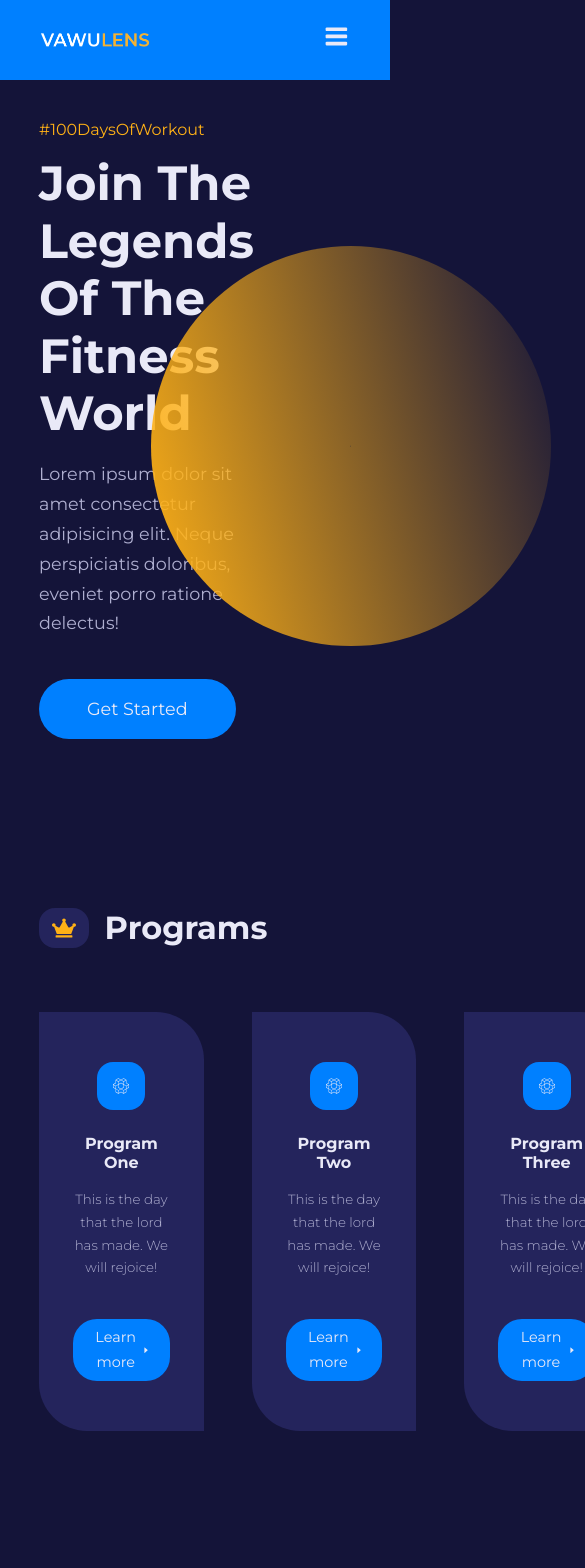
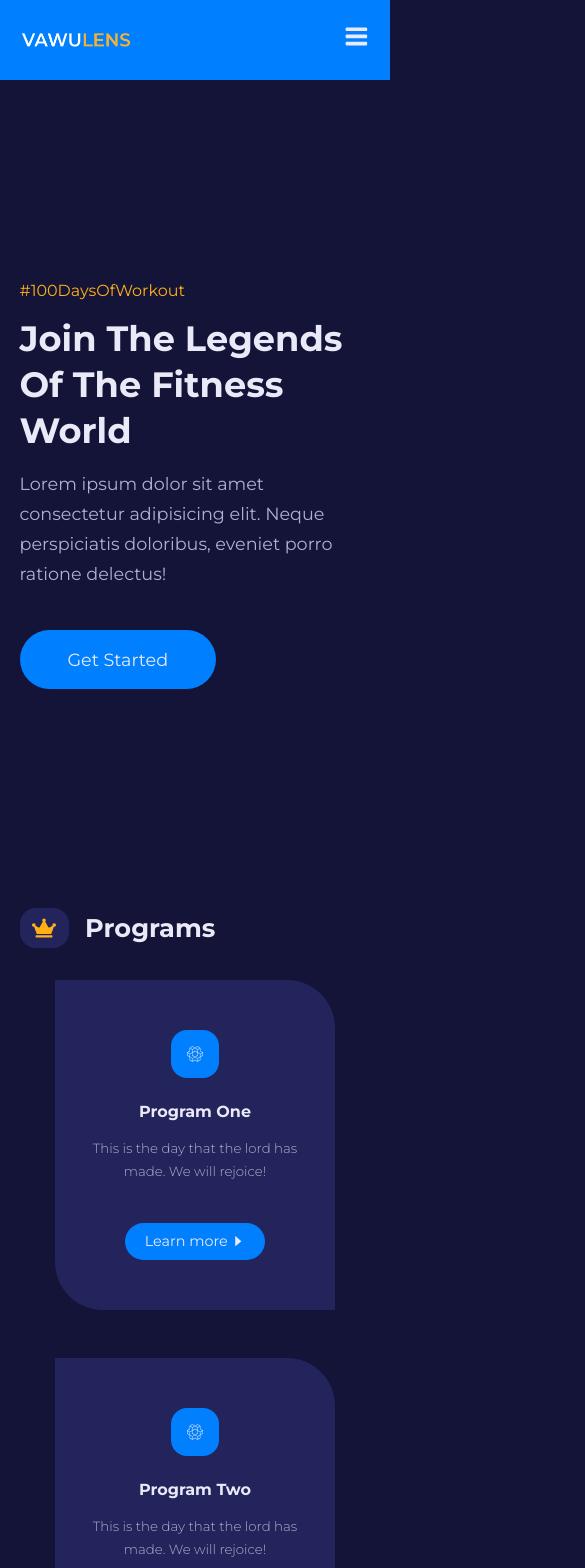
Before and after one commit to idiakeg/airwick-gym, a React (Create React App) app: page / in a window 390 px wide. Shown: the top 1568 px of the page, 585 px wide, since content can reach past the window. Built offline with nearby package versions, Linux system fonts and the light colour scheme.

Commit message:
made the Home page responsive on medium and small devices

```diff
--- a/src/index.css
+++ b/src/index.css
@@ -167,3 +167,28 @@ section {
 	margin-top: 1rem;
 	font-weight: 300;
 }
+
+/* ===================== MEDIA QUERY (medium screens) ======================= */
+
+@media screen and (max-width: 1024px) {
+	.container {
+		width: var(--container-width-md);
+	}
+
+	h1 {
+		font-size: 2rem;
+	}
+
+	h2 {
+		font-size: 1.6rem;
+	}
+}
+
+/* ===================== MEDIA QUERY (small screens) ======================= */
+
+@media screen and (max-width: 600px) {
+	h1 {
+		font-size: 2.2rem;
+		line-height: 1.3;
+	}
+}
--- a/src/pages/home/Home.css
+++ b/src/pages/home/Home.css
@@ -273,3 +273,129 @@ footer {
 	padding: 2rem 0;
 	margin-top: 5rem;
 }
+
+/* ================ MEDIA QUERY (media screens) ============ */
+
+@media screen and (max-width: 1024px) {
+	/* MIAN HEADER */
+	.main__header {
+		height: fit-content;
+		padding: 10rem 0;
+	}
+
+	.main__header-container {
+		gap: 0;
+	}
+
+	.main__header-circle {
+		width: 16rem;
+		height: 16rem;
+	}
+
+	/* PROGRAMS */
+
+	.programs__wrapper {
+		grid-template-columns: repeat(2, 1fr);
+	}
+
+	/* VALUES */
+	.values__container {
+		grid-template-columns: 1fr;
+		gap: 4rem;
+		justify-content: center;
+	}
+
+	.values__image {
+		display: none;
+	}
+
+	.values__wrapper {
+		gap: 4rem 3rem;
+	}
+
+	/* FAQs */
+	.faq__wrapper {
+		grid-template-columns: 1fr;
+	}
+
+	/* TESTIMONIALS */
+	.testimonials {
+		width: 75%;
+	}
+
+	/* FOOTER */
+	.footer__container {
+		grid-template-columns: repeat(2, 1fr);
+		gap: 4rem;
+	}
+}
+
+/* =========MEDIA QUERIES (small screens) ========== */
+
+@media screen and (max-width: 600px) {
+	/* Main header */
+	.main__header {
+		margin-top: 0;
+		padding: 10rem 0 0;
+		height: 100vh;
+	}
+
+	.main__header-container {
+		grid-template-columns: 1fr;
+	}
+
+	.main__header-right {
+		display: none;
+	}
+
+	/* programs */
+	.programs__wrapper {
+		grid-template-columns: 1fr;
+		margin-top: 2rem;
+	}
+
+	.programs__program {
+		width: 80%;
+		margin-inline: auto;
+	}
+
+	/* values */
+	.values__wrapper {
+		grid-template-columns: 1fr;
+		gap: 3rem;
+	}
+
+	.card.values__value {
+		width: 80%;
+		margin-inline: auto;
+	}
+
+	/* faqs */
+	.faq__wrapper {
+		margin-top: 2rem;
+	}
+
+	/* testimonials */
+	.testimonials {
+		width: 100%;
+	}
+
+	.testimonial__avatar {
+		width: 4rem;
+		height: 4rem;
+		top: -2rem;
+	}
+
+	/* footer */
+	.footer__container {
+		grid-template-columns: 1fr;
+	}
+
+	.footer__container article {
+		align-items: center;
+	}
+
+	.footer__container article p {
+		text-align: center;
+	}
+}
```
